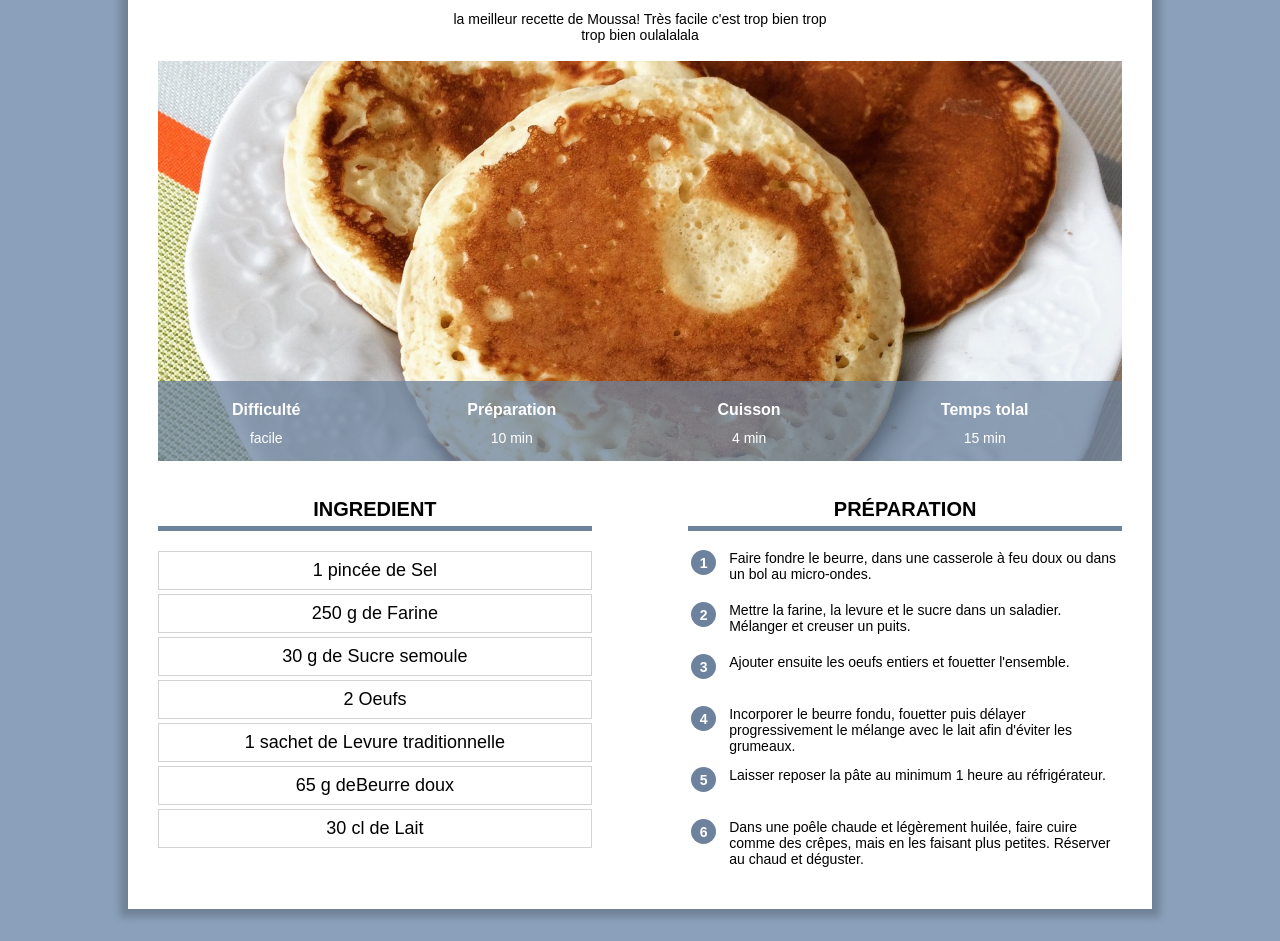
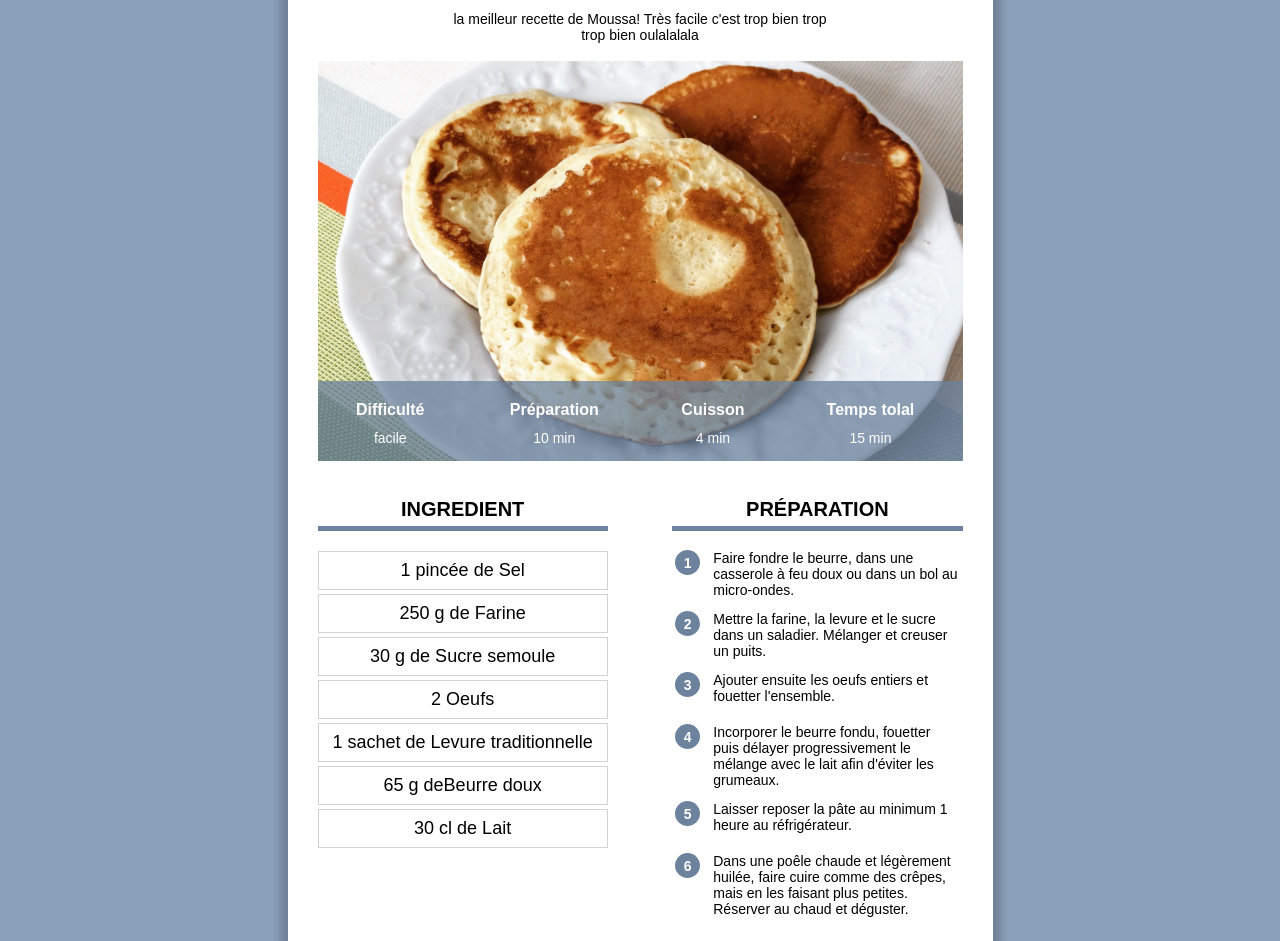
Before and after one commit to Artaze/site_recettes_moussa, a plain HTML site: page index.html in a window 1280 px wide. Shown: the part 146-1087 px from the top of the page. Drawn offline with Linux system fonts and the light colour scheme.

Commit message:
Add files via upload

```diff
--- a/index.html
+++ b/index.html
@@ -3,6 +3,7 @@
   <head>
     <title>Pancakes</title>
     <meta charset="UTF-8">
+    <meta name="viewport" content="width=device-width, initial-scale=1.0">
     <link rel="stylesheet" href="style.css">
   </head>
   <body>
--- a/style.css
+++ b/style.css
@@ -7,9 +7,8 @@ body {
     background-color: #8BA1BB;
     font-family: arial;
     margin: 0;
+}
 
-
-}
 p.categorie {
     background-color: black;
     color: white;
@@ -22,106 +21,95 @@ p.categorie {
     font-size: 16px;
 }
 
-div.contenu{
+div.contenu {
     background-color: white;
-    margin: 60px 10% 80px 10%;
-    padding: 0px 30px 30px 30px;
-    min-width: 350px;
+    margin: 40px 8px 40px 8px;
+    padding: 0px 8px 20px 8px;
+    /*min-width: 350px;*/
     box-shadow: 0px 0px 8px 8px rgba(0, 0, 0, 0.2);
     overflow: visible;
 }
+
 h1{
     text-align: center;
     margin-bottom: 12px;
     margin-top: 10px;
 }
 
-p.description{
+p.description {
     text-align: center;
     max-width: 400px;
     display: inline-block;
     font-size: 14px;
-
 }
 
-.center{
+.center {
     text-align: center;
     width: 100%;
+}
 
-
-}
-div.categorie{
+div.categorie {
       margin-bottom: 0px;
       margin-top: 0px;
       overflow: visible;
+}
 
-}
-div.ligne{
+div.ligne {
     background-color: black;
     height: 1px;
     width: 100px;
     margin-left: auto;
     margin-right: auto;
 }
-div.info{
+
+div.info {
     position: relative;
+}
 
-
-}
-table.info{
+table.info {
     position: absolute;
     bottom: 0;
     width: 100%;
     color: white;
     background-color: #6C829DC0;
-    height: 80px;
+    height: 50px;
+}
 
-}
 table.info td {
       text-align: center;
-      font-size: 14px;
+      font-size: 12px;
       vertical-align: top;
-
 }
 
 table.info th {
-      font-size: 16px;
+      font-size: 14px;
       vertical-align: bottom;
       padding-bottom: 8px;
+}
 
-}
 img.info {
     display: block;
     max-height: 400px;
     object-fit: cover;
     min-height: 200px;
     background-color: lightgray;
-
-}
-div.colonne {
-    width: 45%;
-    margin-top: 20px;
-
 }
 
-div.colonne h2{
+div.colonne {
+    width: 100%;
+    margin-top: 20px;
+}
+
+div.colonne h2 {
     text-align: center;
     text-transform: uppercase;
     font-size: 20px;
     border-bottom: 5px solid #6C829D;
     padding-bottom: 5px;
-
 }
 
 div.colonne1 {
     display: inline-block;
-    margin-right: 10%;
-}
-
-div.colonne2 {
-    float: right;
-
-
 }
 
 div.ingredient p {
@@ -132,7 +120,6 @@ div.ingredient p {
     padding-bottom: 8px;
     margin-top: 4px;
     margin-bottom: 0;
-
 }
 
 
@@ -150,7 +137,7 @@ table.preparation p.numero {
     margin: 0px;
 }
 
-table.preparation td{
+table.preparation td {
     vertical-align: top;
 }
 
@@ -158,9 +145,51 @@ table.preparation td.preparation_etape {
     font-size: 14px;
     padding-left: 10px;
     padding-bottom: 10px;
-
 }
 
 table.preparation tr{
     height: 50px;
 }
+
+@media only screen and (min-width: 768px) {
+    div.contenu {
+        margin: 60px 10% 80px 10%;
+        padding: 0px 30px 30px 30px;
+        min-width: 350px;
+
+    }
+
+    table.info {
+        height: 80px;
+    }
+
+    table.info td {
+        font-size: 14px;
+    }
+
+     table.info th {
+        font-size: 16px;
+    }
+
+    div.colonne {
+        width: 45%;
+    }
+
+    div.colonne1 {
+        margin-right: 10%;
+    }
+
+    div.colonne2 {
+        float: right;
+    }
+
+}
+
+@media only screen and (min-width: 900px) {
+    div.contenu {
+        margin-left: auto;
+        margin-right: auto;
+        width: 645px;
+
+    }
+}
```
